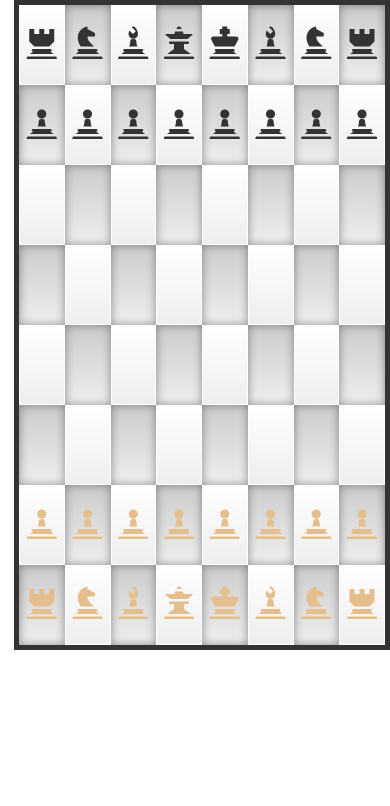
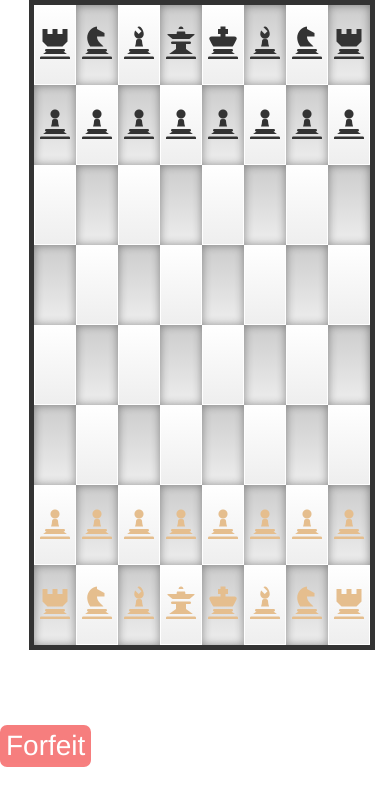
Before and after one commit to danschoepflin/chessGame-cs451, a plain HTML site: page index.html in a window 390 px wide. Both pictures are taken after a click on the button "Start Game". Drawn offline with nearby package versions, Linux system fonts and the light colour scheme.

Commit message:
Added functions to return table as JSON,JQuery and HTML. Added forfeit button. resolves #24

```diff
--- a/index.html
+++ b/index.html
@@ -7,7 +7,6 @@
         <script src="https://maxcdn.bootstrapcdn.com/bootstrap/3.3.5/js/bootstrap.min.js"></script>
 
         <link rel="stylesheet" href="main.css">
-
         <script src="main.js"></script>
     </head>
 
@@ -15,5 +14,15 @@
         <button class="openingButton startButton">Start Game</button>
 
         <button class="openingButton startButton">Enter key</button>
+
+        <div class="container-fluid">
+            <div class="row">
+                <div class="col-md-6 tableColumn"></div>
+                <div class="col-md-offset-2 col-md-4 gameFeatures">
+                    <div class="timer"></div>
+                    <div class="forfeitButtonDiv"></div>
+                </div>
+            </div>
+        </div>
     </body>
 </html>
--- a/main.css
+++ b/main.css
@@ -7,6 +7,16 @@ a {
     text-decoration:none;
     text-shadow:0 1px #fff;
     width:80px;
+}
+
+button:focus,
+button:visited,
+button:active {
+    outline: none;
+}
+
+.gameFeatures {
+    padding: 5em 0;
 }
 
 .openingButton {
@@ -22,6 +32,19 @@ a {
 }
 
 .startButton:hover {
+    opacity: 1;
+}
+
+.forfeitButton {
+    border: none;
+    border-radius: 7px;
+    color: white;
+    background-color: #EF0000;
+    font-size: 2em;
+    opacity: 0.5;
+}
+
+.forfeitButton:hover {
     opacity: 1;
 }
 
--- a/main.js
+++ b/main.js
@@ -95,12 +95,25 @@ $(document).ready(function() {
         newHtml = newHtml + '<td id="63"><span data-color="white" data-piece="tower" class="unmoved white glyphicon glyphicon-tower"></span></td>';
         newHtml = newHtml + '</tr>';
         newHtml = newHtml + '</table>';
-        $('body').append(newHtml);
+        $('.tableColumn').append(newHtml);
+
     }
 
     $('.startButton').on('click', function(event) {
+        $('body').trigger('startGame');
+        var forfeitButton = '<button class="forfeitButton">Forfeit</button>';
+
         $('.startButton').remove();
         $('table').fadeIn('400');
+        $('.forfeitButtonDiv').append(forfeitButton);
+    });
+
+    $('body').on('click', '.forfeitButton', function(event) {
+        console.log(getBoardAsHTML());
+        var c = confirm('Are you sure you want to QUIT the game and FORFEIT?');
+        if (c) {
+            $('body').trigger('endGame');
+        }
     });
 
     $('td').on('click', function() {
@@ -165,11 +178,23 @@ $(document).ready(function() {
         }
     });
 
-    $(window).on('beforeunload',function(){
-        var c = confirm('Are you sure you want to reload this page?\nYou will lose this state of the board and have to restart!');
-        if (c) {
-            $('body').trigger('endGame');
-        }
+    function getBoardAsJQuery() {
+        var table = $('table');
+        return table;
+    }
+
+    function getBoardAsJSON() {
+        var table = $('table')[0];
+        return table;
+    }
+
+    function getBoardAsHTML() {
+        var table = $('table')[0].outerHTML;
+        return table;
+    }
+
+    $(window).bind('beforeunload',function(){
+        return 'Are you sure you want to reload this page?\n\nYou will lose this state of the board and have to restart!';
     });
 });
 
```
